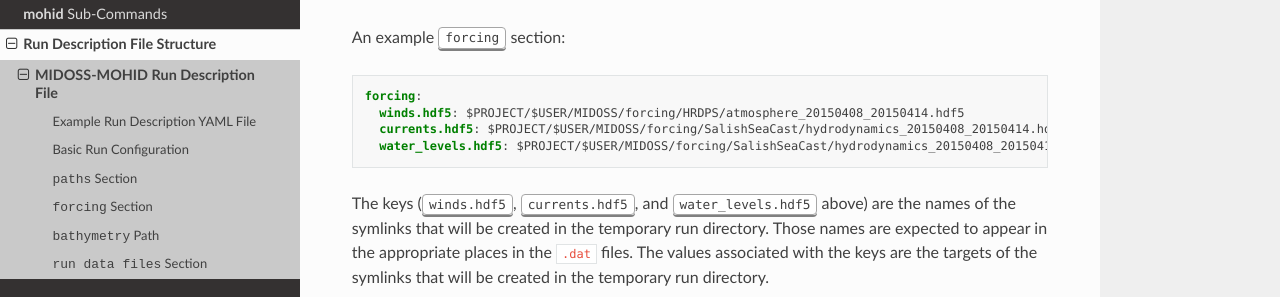
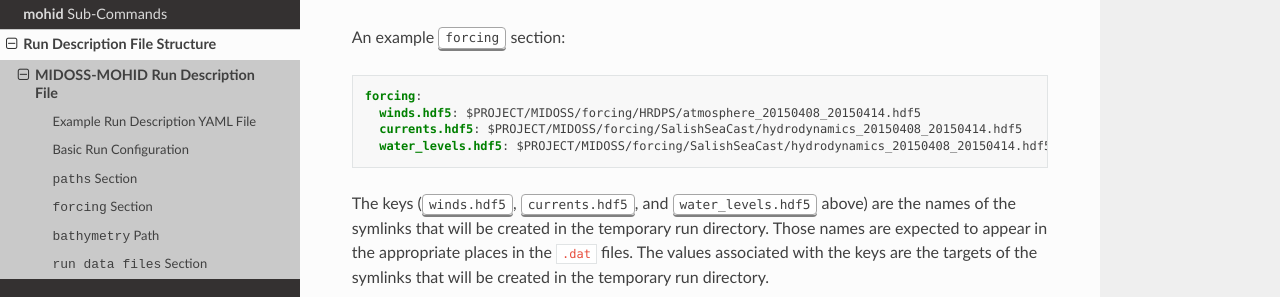
Before and after one commit to MIDOSS/MOHID-Cmd, a Sphinx documentation site: the page built from docs/run_description_file/yaml_file.rst, in a window 1280 px wide and 900 px high, scrolled down 1288 px. Shown: the part 154-451 px from the top of the window. Built offline with Sphinx 7.4.7 and the Read the Docs theme 2.0.0, drawn with Linux system fonts in a browser that asks for light colours; the version number could not be read and is left out.

Commit message:
Improve run description YAML file docs and example.

```diff
--- a/docs/run_description_file/yaml_file.rst
+++ b/docs/run_description_file/yaml_file.rst
@@ -90,9 +90,9 @@ An example :kbd:`forcing` section:
 .. code-block:: yaml
 
     forcing:
-      winds.hdf5: $PROJECT/$USER/MIDOSS/forcing/HRDPS/atmosphere_20150408_20150414.hdf5
-      currents.hdf5: $PROJECT/$USER/MIDOSS/forcing/SalishSeaCast/hydrodynamics_20150408_20150414.hdf5
-      water_levels.hdf5: $PROJECT/$USER/MIDOSS/forcing/SalishSeaCast/hydrodynamics_20150408_20150414.hdf5
+      winds.hdf5: $PROJECT/MIDOSS/forcing/HRDPS/atmosphere_20150408_20150414.hdf5
+      currents.hdf5: $PROJECT/MIDOSS/forcing/SalishSeaCast/hydrodynamics_20150408_20150414.hdf5
+      water_levels.hdf5: $PROJECT/MIDOSS/forcing/SalishSeaCast/hydrodynamics_20150408_20150414.hdf5
 
 The keys
 (:kbd:`winds.hdf5`,
```
Also changed, not shown: 1 other file.
